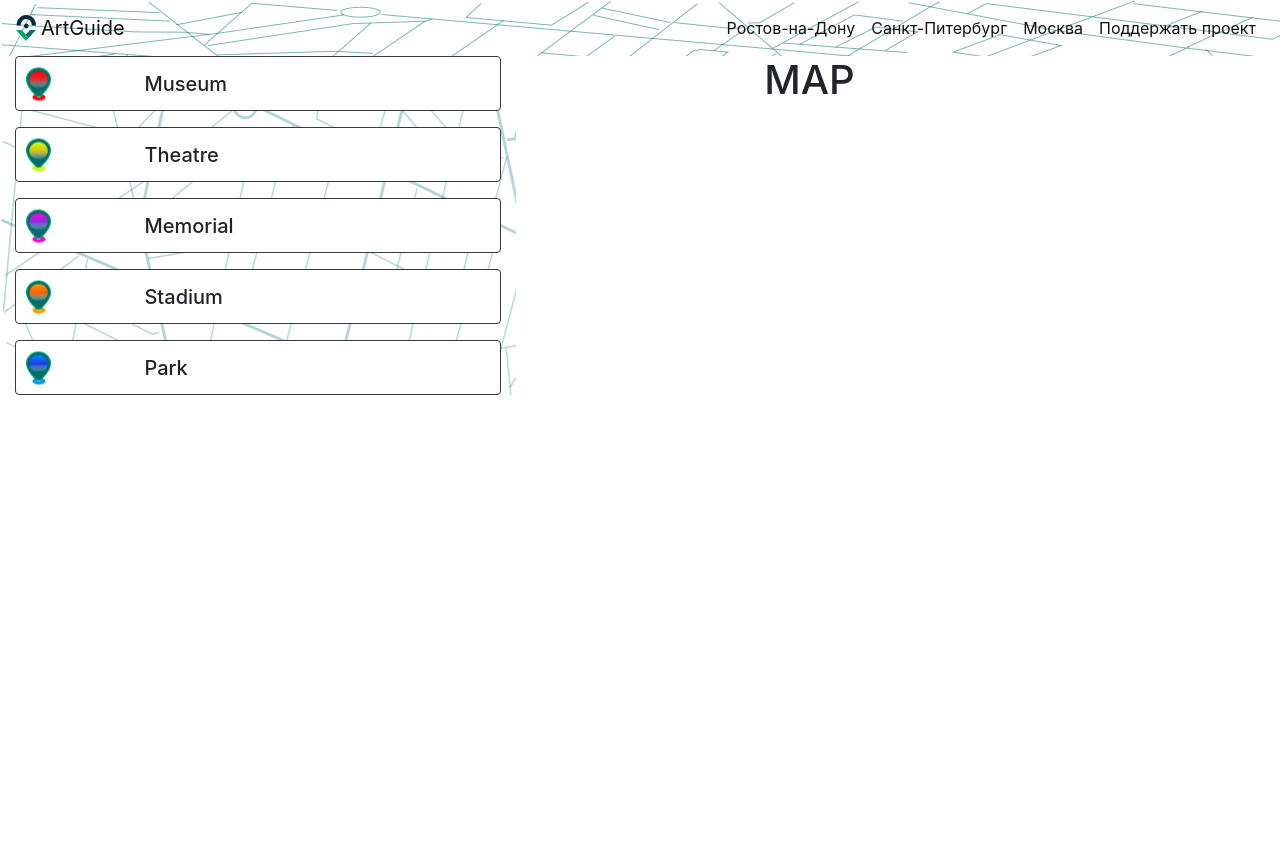
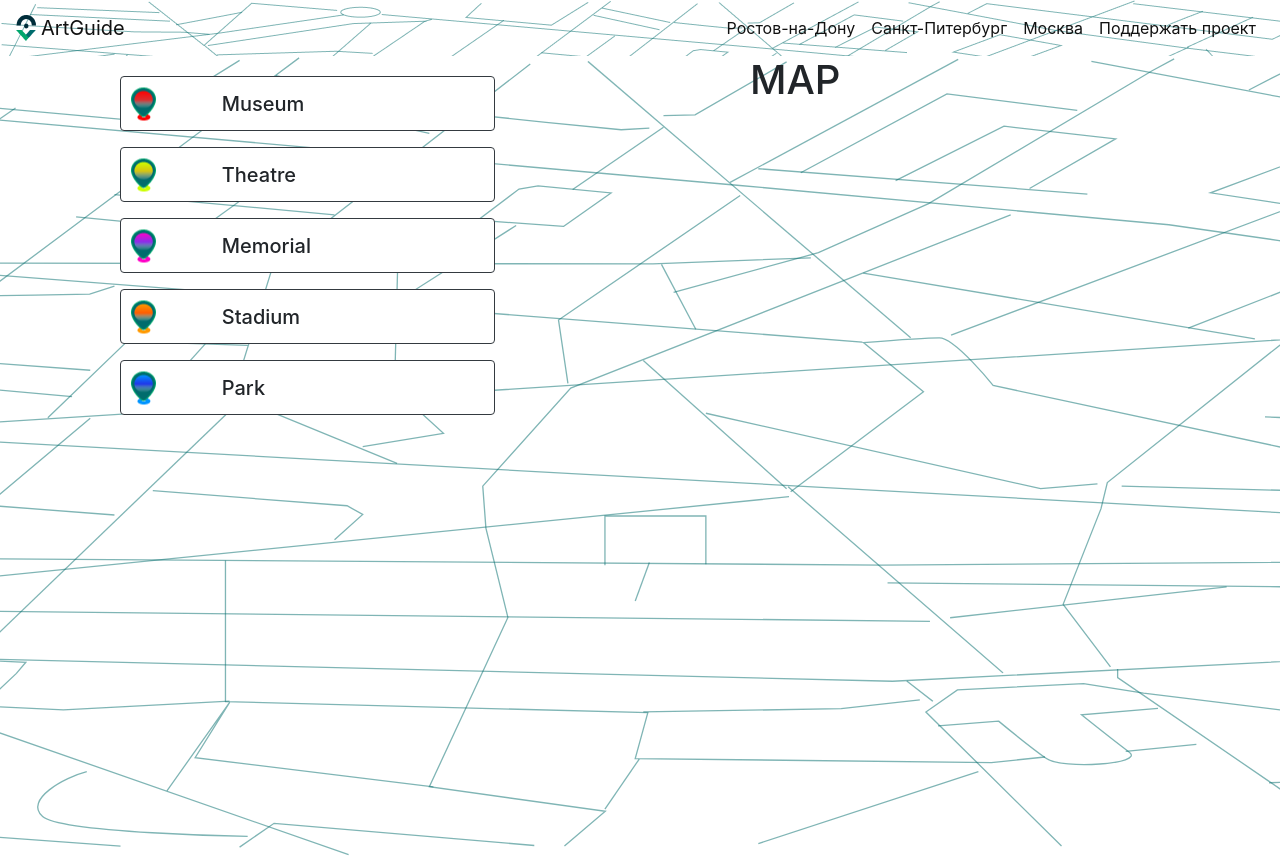
Before and after one commit to diman240798/ArtGuide, a React (Create React App) app: page / in a window 1280 px wide. Before the commit the page ends 800 px from the top, so only its background shows below. Built offline with nearby package versions, Linux system fonts and the light colour scheme.

Commit message:
Fix Back Image

```diff
--- a/src/App.js
+++ b/src/App.js
@@ -1,19 +1,15 @@
-import React, { Component } from 'react';
-import { BrowserRouter as Router, Route, Switch } from 'react-router-dom';
-import { Home } from './containers/Home';
-import { About } from './containers/About';
-import { Map } from './containers/Map';
-import { NoMatch } from './containers/NoMatch';
-import { Layout } from './components/Layout.jsx';
-import { NavigationBar } from './components/NavigationBar.jsx';
-import Jumbotron from './components/Jumbotron.jsx';
+import React, {Component} from 'react';
+import {BrowserRouter as Router, Route, Switch} from 'react-router-dom';
+import {About} from './containers/About';
+import {Map} from './containers/Map';
+import {NoMatch} from './containers/NoMatch';
+import {Layout} from './components/Layout.jsx';
+import {NavigationBar} from './components/NavigationBar.jsx';
 import "./css/common.css"
 import TypesPage from "./containers/TypesPage";
 import Row from "react-bootstrap/Row";
 import Col from "react-bootstrap/Col";
-import AttractionTypeCard from "./components/AttractionTypeCard";
-import AttractionBriefInfo from "./components/AttractionBriefInfo";
-import AttractionFullInfo from "./components/AttractionFullInfo";
+import Container from "react-bootstrap/Container";
 
 
 class App extends Component {
@@ -21,16 +17,18 @@ class App extends Component {
         return (
             <React.Fragment>
                 <Router>
-          <NavigationBar />
+                    <NavigationBar/>
                     {/*<Jumbotron />*/}
+                    <div className="bg">
+                        <Container>
                         <Row>
                             <Col md={5}>
                                 <Layout>
                                     <Switch>
-                  <Route exact path="/" component={TypesPage} />
-                  <Route path="/about" component={About} />
-                  <Route path="/contact" component={Map} />
-                  <Route component={NoMatch} />
+                                        <Route exact path="/" component={TypesPage}/>
+                                        <Route path="/about" component={About}/>
+                                        <Route path="/contact" component={Map}/>
+                                        <Route component={NoMatch}/>
                                     </Switch>
                                 </Layout>
                             </Col>
@@ -41,6 +39,8 @@ class App extends Component {
                                 <h1>MAP</h1>
                             </Col>
                         </Row>
+                        </Container>
+                    </div>
                 </Router>
             </React.Fragment>
         );
--- a/src/components/Layout.jsx
+++ b/src/components/Layout.jsx
@@ -2,7 +2,7 @@ import React from 'react';
 import { Container } from 'react-bootstrap';
 
 export const Layout = (props) => (
-  <div style={{"background": "url(images/Site2.png)"}}>
+  <div style={{"padding": "20px"}}>
     <Container>
       {props.children}
     </Container>
--- a/src/containers/TypesPage.jsx
+++ b/src/containers/TypesPage.jsx
@@ -28,7 +28,7 @@ class Types extends React.Component {
     }
 }
 
-const mapStateToProps = (state, onwProps) => {
+const mapStateToProps = (state, ownProps) => {
     return {
         types: state.types.list
     }
--- a/src/css/common.css
+++ b/src/css/common.css
@@ -28,3 +28,13 @@
     color: #006C6D;
     font-size: 20px;
 }
+
+.bg {
+    position: relative;
+    width: 100%;
+    height: 100vh;
+    background-size: cover;
+    background:url("/images/Site3.svg") no-repeat center center fixed;
+    background-size: cover;
+    display: block;
+}
```
Also changed, not shown: public/images/Site3.png (added), public/images/Site3.svg (added). Lines whose indentation alone changed are shown as unchanged.
